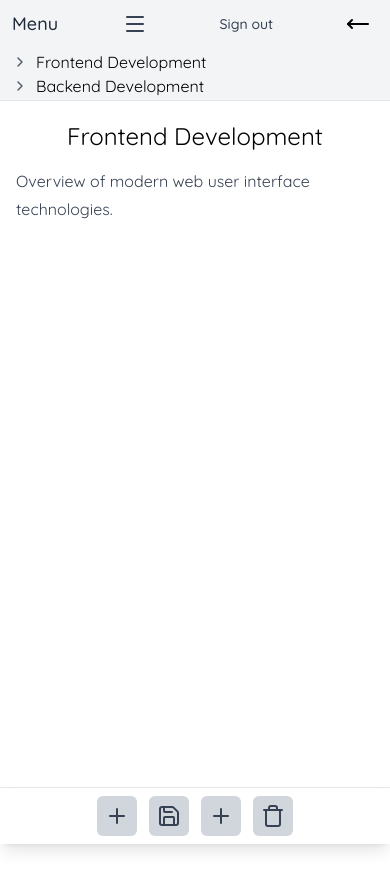
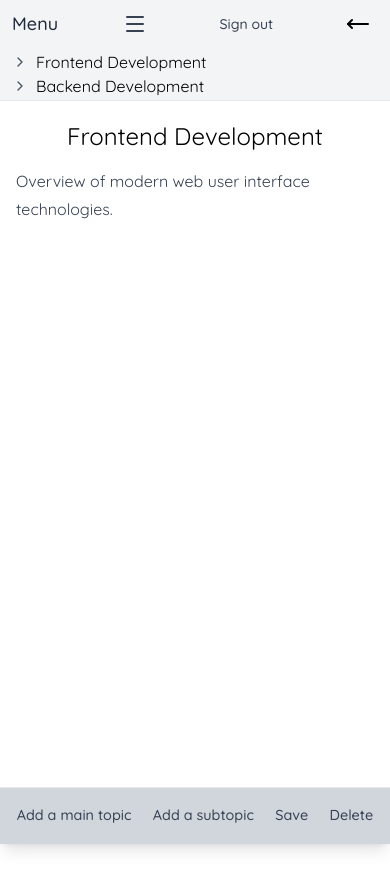
Before and after one commit to emilio1480/PNotes, a Next.js app: page /1 in a window 390 px wide. Shown: the top 890 px of the page. Built offline with nearby package versions, Linux system fonts and the light colour scheme.

Commit message:
style: replace icons with words for smaller screens

```diff
--- a/src/app/components/actionButtons.tsx
+++ b/src/app/components/actionButtons.tsx
@@ -4,31 +4,19 @@ import { Save } from "lucide-react";
 
 export default function ActionButtons({ id, addingSubtopic }: Readonly<{ id: string; addingSubtopic?: boolean }>) {
 	const buttonClass =
-		"z-10 flex h-10 w-10 items-center justify-center rounded-md bg-gray-300 p-2 font-[500] text-gray-700 transition-all ease-out hover:cursor-pointer hover:bg-gray-600 hover:text-gray-100 md:h-auto md:w-max";
+		"z-10 flex h-10 md:w-10 items-center justify-center rounded-md md:bg-gray-300 p-2 font-[500] text-gray-700 transition-all ease-out hover:cursor-pointer hover:bg-gray-600 hover:text-gray-100 md:h-auto md:w-max";
 
 	return (
-		<div className="fixed inset-x-0 bottom-0 z-30 flex justify-center gap-3 border-t border-gray-200 bg-white/95 p-2 shadow-lg backdrop-blur md:inset-x-auto md:right-0 md:bottom-1/2 md:grid md:translate-y-1/2 md:grid-cols-1 md:gap-y-10 md:border-0 md:bg-transparent md:p-0 md:shadow-none md:backdrop-blur-none">
-			<AddSubtopicButton
-				id={null}
-				ariaLabel="Add note"
-				className={`${buttonClass} md:hidden`}
-			/>
-			<button
-				type={"submit"}
-				className={buttonClass}
-				value={"Save"}
-			>
+		<div className="fixed inset-x-0 bottom-0 z-30 flex justify-around gap-x-1 border-t border-gray-200 bg-gray-300 p-2 text-[0.9rem] shadow-lg backdrop-blur md:inset-x-auto md:right-0 md:bottom-1/2 md:grid md:translate-y-1/2 md:grid-cols-1 md:gap-y-10 md:border-0 md:bg-transparent md:bg-white/95 md:p-0 md:shadow-none md:backdrop-blur-none">
+			<AddSubtopicButton id={null} ariaLabel="Add note" className={`${buttonClass} md:hidden`} />
+			{!addingSubtopic && <AddSubtopicButton className={buttonClass} id={id} />}
+			<button type={"submit"} className={`${buttonClass} hidden md:block`} value={"Save"}>
 				<Save />
 			</button>
-			{!addingSubtopic && (
-				<>
-					<AddSubtopicButton
-						className={buttonClass}
-						id={id}
-					/>
-					<DeleteSubtopicButton id={id} className={buttonClass} />
-				</>
-			)}
+			<button type={"submit"} className={`${buttonClass} block md:hidden`} value={"Save"}>
+				Save
+			</button>
+			{!addingSubtopic && <DeleteSubtopicButton id={id} className={buttonClass} />}
 		</div>
 	);
 }
--- a/src/app/components/addSubtopicButton.tsx
+++ b/src/app/components/addSubtopicButton.tsx
@@ -14,8 +14,13 @@ export default function AddSubtopicButton({
 	ariaLabel?: string;
 }>) {
 	return (
-		<button type={"button"} aria-label={ariaLabel} className={className} onClick={() => redirect(`/${id}/addSubtopic`)}>
-			{text || (<Plus className={"mx-auto"}/>)}
-		</button>
+		<>
+			<button type={"button"} aria-label={ariaLabel} className={`hidden md:block ${className}`} onClick={() => redirect(`/${id}/addSubtopic`)}>
+				{text || <Plus className={"mx-auto"} />}
+			</button>
+			<button type={"button"} aria-label={ariaLabel} className={`block md:hidden ${className}`} onClick={() => redirect(`/${id}/addSubtopic`)}>
+				{id ? "Add a subtopic" : "Add a main topic"}
+			</button>
+		</>
 	);
 }
--- a/src/app/components/deleteSubtopicButton.tsx
+++ b/src/app/components/deleteSubtopicButton.tsx
@@ -24,12 +24,13 @@ export default function DeleteSubtopicButton({ id, className }: Readonly<{ id: s
 	};
 
 	return (
-		<button
-			type={"button"}
-			className={className || "z-10 w-max rounded-lg bg-gray-300 p-2 font-[500] text-gray-700 transition-all ease-out hover:cursor-pointer hover:bg-gray-600 hover:text-gray-100"}
-			onClick={handleClick}
-		>
-			<Trash />
-		</button>
+		<>
+			<button type={"button"} className={`${className} hidden md:block`} onClick={handleClick}>
+				<Trash />
+			</button>
+			<button type={"button"} className={`${className} block md:hidden`} onClick={handleClick}>
+				Delete
+			</button>
+		</>
 	);
 }
```
